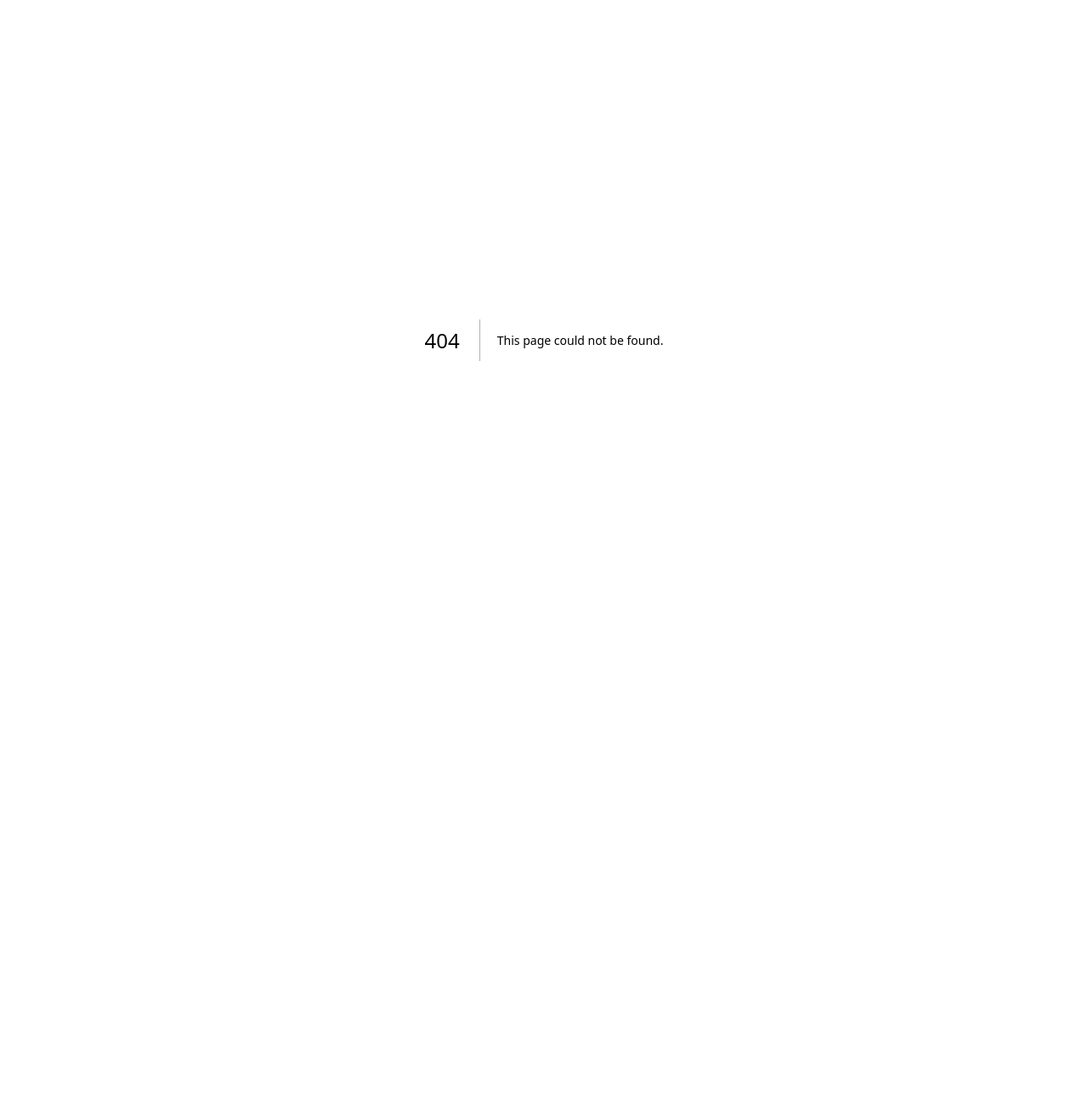
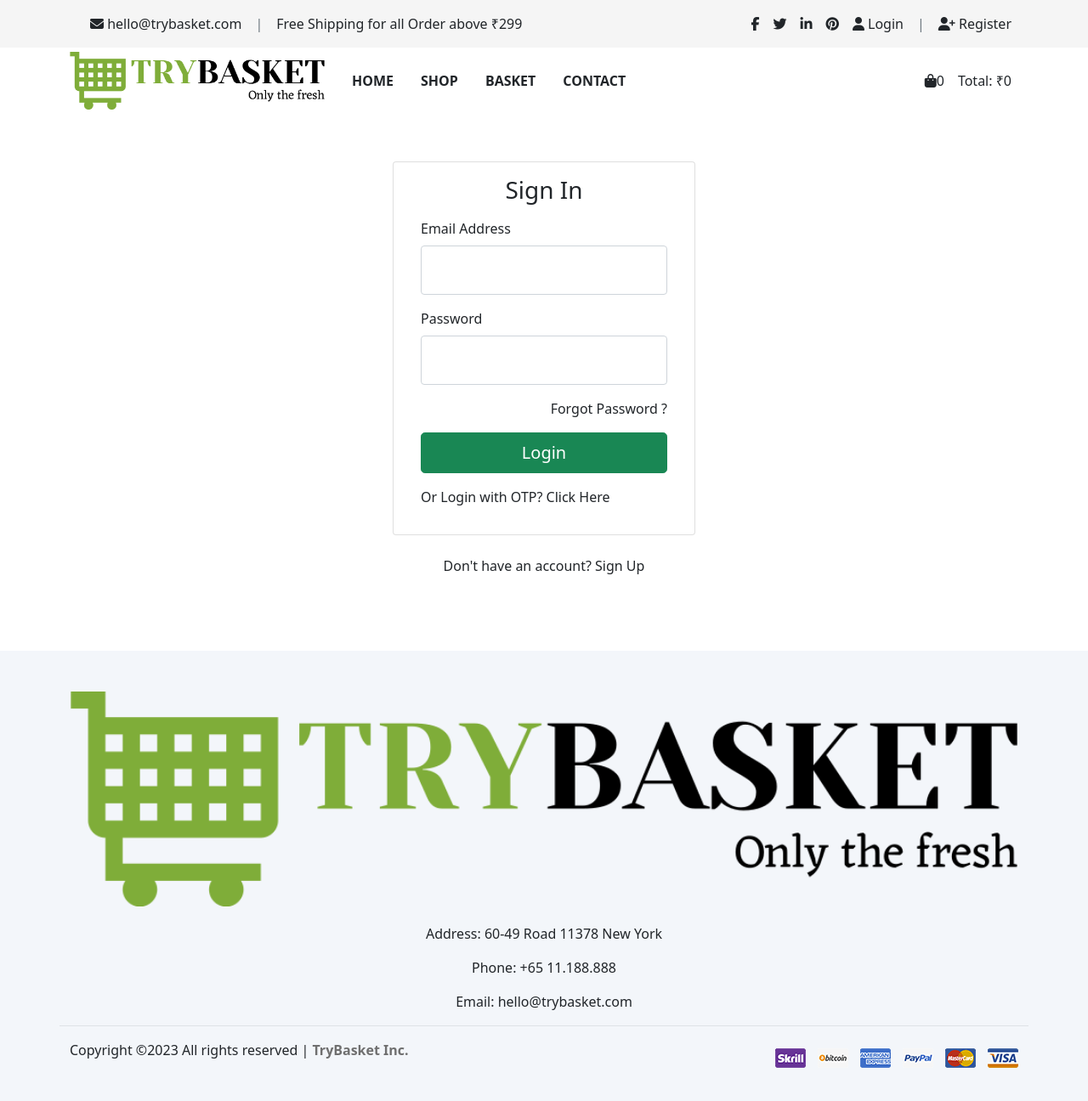
Before and after one commit to Rhoda-bot/e-commerce, a Next.js app: page /authentication/login in a window 1280 px wide. Before the commit this address had no page. Shown: the top 1296 px of the page at 85% size. Before the commit the page ends 800 px from the top, so only its background shows below. Built offline with nearby package versions, Linux system fonts and the light colour scheme.

Commit message:
created the footer and login page.

```diff
--- /dev/null
+++ b/pages/authentication/login.js
@@ -0,0 +1,42 @@
+import Footer from '../reuseables/footer';
+import Navbar from '../reuseables/navbar'
+const Login = () => {
+    return(
+        <>
+        <Navbar />
+        <div className="register">
+            <div className="container">
+                <div className="row justify-content-center">
+                        <div className="col-lg-4 ">
+                            <div className="card py-3">
+                                <form>
+                                    <div className="row px-3 mx-1">
+                                        <h3 className="text-center mb-3">Sign In</h3>
+
+                                       <div className="col-md-12 mb-3">
+                                            <label htmlFor="email" className=" mb-2">  Email Address</label>
+                                        <input className="form-control py-3 px-3"/>
+                                       </div>
+                                       <div className="col-md-12 mb-3">
+                                            <label htmlFor="password" className=" mb-2"> Password</label>
+                                        <input className="form-control py-3 px-3"/>
+                                       </div>
+                                       <p className='text-end'> Forgot Password ?</p>
+                                       <div className="col-md-12 mb-3">
+
+                                        <input className="btn btn-block  btn-success btn-lg w-100" type="button" value="Login"/>
+                                       </div>
+                                       <p>Or Login with OTP? Click Here</p>
+                                    </div>
+                                </form>
+                            </div>
+                            <p className='text-center py-4'>Don't have an account? Sign Up</p>
+                        </div>
+                    </div>
+                </div>
+            </div>
+            <Footer/>
+        </>
+    )
+}
+export default Login;
--- a/pages/authentication/register.js
+++ b/pages/authentication/register.js
@@ -1,3 +1,4 @@
+import Footer from '../reuseables/footer';
 import Navbar from '../reuseables/navbar'
 const Register = () => {
     return(
@@ -46,6 +47,7 @@ const Register = () => {
                     </div>
                 </div>
             </div>
+            <Footer/>
         </>
     )
 }
--- /dev/null
+++ b/pages/reuseables/footer.js
@@ -0,0 +1,25 @@
+const Footer = () => {
+    return(
+        <>
+            <div className="footer py-5 mt-5">
+                <div className="container">
+                    <div className="row justify-content-center text-center">
+                        <img src="/images/logo.png" className="img-fluid footer--logo"/>
+                        <p>Address: 60-49 Road 11378 New York</p>
+                        <p>Phone: +65 11.188.888</p>
+                        <p>Email: hello@trybasket.com</p>
+                    </div>
+                    <div className="row border-top align-items-center">
+                        <div className="col-md-6 pt-3">
+                            <p>Copyright ©2023 All rights reserved | <b className="footer--tag">TryBasket Inc.</b></p>
+                        </div>
+                        <div className="col-md-6 text-end pt-3">
+                            <img src="/images/payment-item.png" />
+                        </div>
+                    </div>
+                </div>
+            </div>
+        </>
+    )
+}
+export default Footer;
--- a/pages/reuseables/navbar.js
+++ b/pages/reuseables/navbar.js
@@ -40,7 +40,7 @@ const Navbar = () => {
                                <a className="nav-link text-dark"> <i className="fa fa-pinterest"/></a>
                             </li>
                             <li className="nav-item">
-                                <a className="nav-link text-dark" href="/login"><i className="fa fa-user"/> Login</a>
+                                <a className="nav-link text-dark" href="/authentication/login" as="/login"><i className="fa fa-user"/> Login</a>
                             </li>
                             <li className="nav-item">
                                 <a className="nav-link disabled">|</a>
--- /dev/null
+++ b/styles/_footer.sass
@@ -0,0 +1,8 @@
+.footer
+    background-color: #F3F6FA
+    &--logo
+        width: 200px
+        margin-bottom: 20px
+    &--tag
+        color: #6f6f6f
+        font-weight: 700
--- a/styles/main.sass
+++ b/styles/main.sass
@@ -1,5 +1,7 @@
 @import './_colors'
 @import './_toolbar'
+@import './_footer'
+
 
 body
     font-family: 'Cairo', sans-serif
```
Also changed, not shown: public/images/payment-item.png (added).
